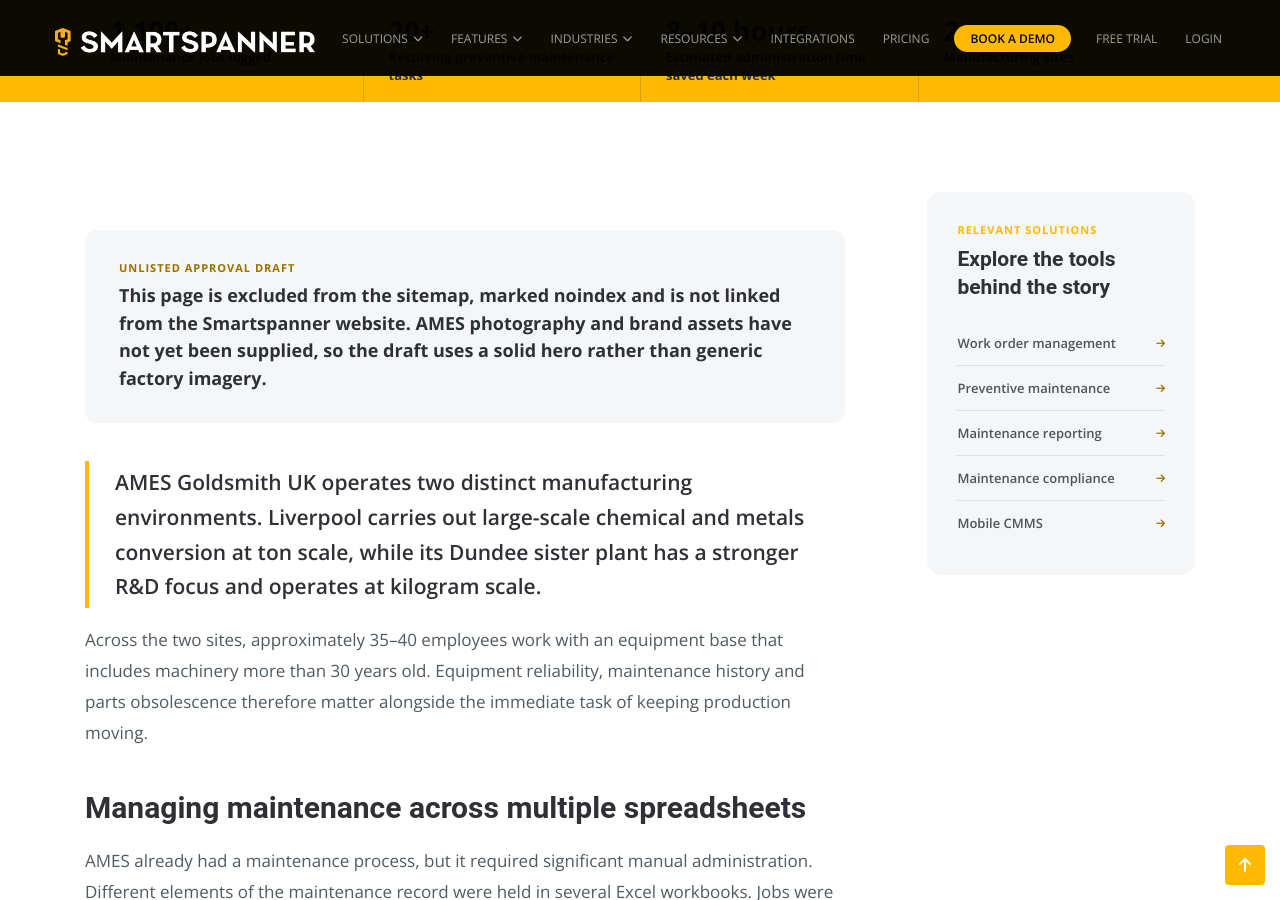
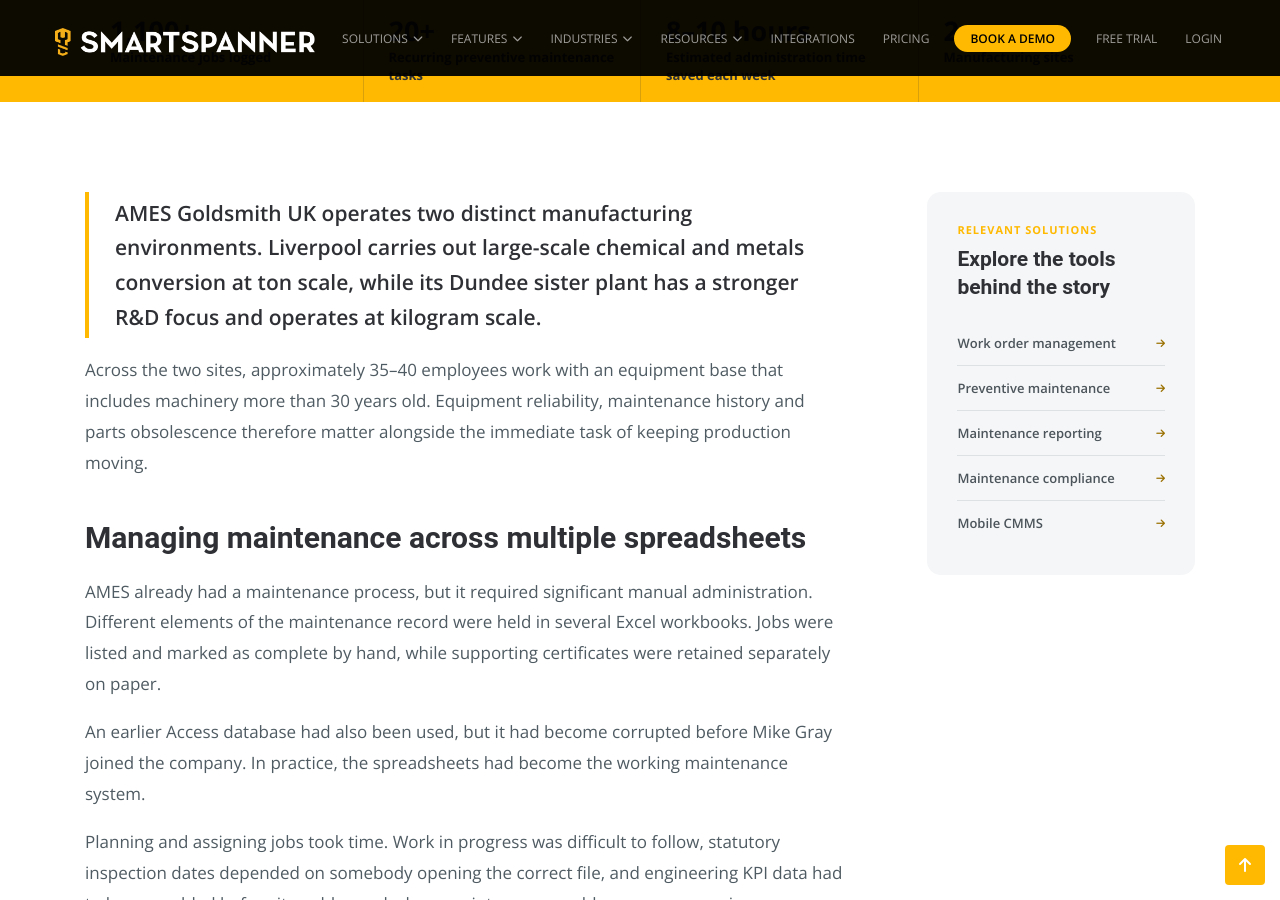
Before and after one commit to smartspanner/smartspanner.com, a Jekyll site: the page built from customer-approval-plant-8d72f4.html, in a window 1280 px wide and 900 px high, scrolled down 724 px. Built offline with Jekyll 4.4.1, drawn with Linux system fonts in a browser that asks for light colours.

Commit message:
docs: remove approval notice from AMES draft

```diff
--- a/customer-approval-plant-8d72f4.html
+++ b/customer-approval-plant-8d72f4.html
@@ -38,11 +38,6 @@
   - title: Mobile CMMS
     url: /mobile-cmms/
 ---
-
-<div class="case-study-callout">
-  <span>Unlisted approval draft</span>
-  <p>This page is excluded from the sitemap, marked noindex and is not linked from the Smartspanner website. AMES photography and brand assets have not yet been supplied, so the draft uses a solid hero rather than generic factory imagery.</p>
-</div>
 
 <p class="case-study-lede">AMES Goldsmith UK operates two distinct manufacturing environments. Liverpool carries out large-scale chemical and metals conversion at ton scale, while its Dundee sister plant has a stronger R&amp;D focus and operates at kilogram scale.</p>
 
```
